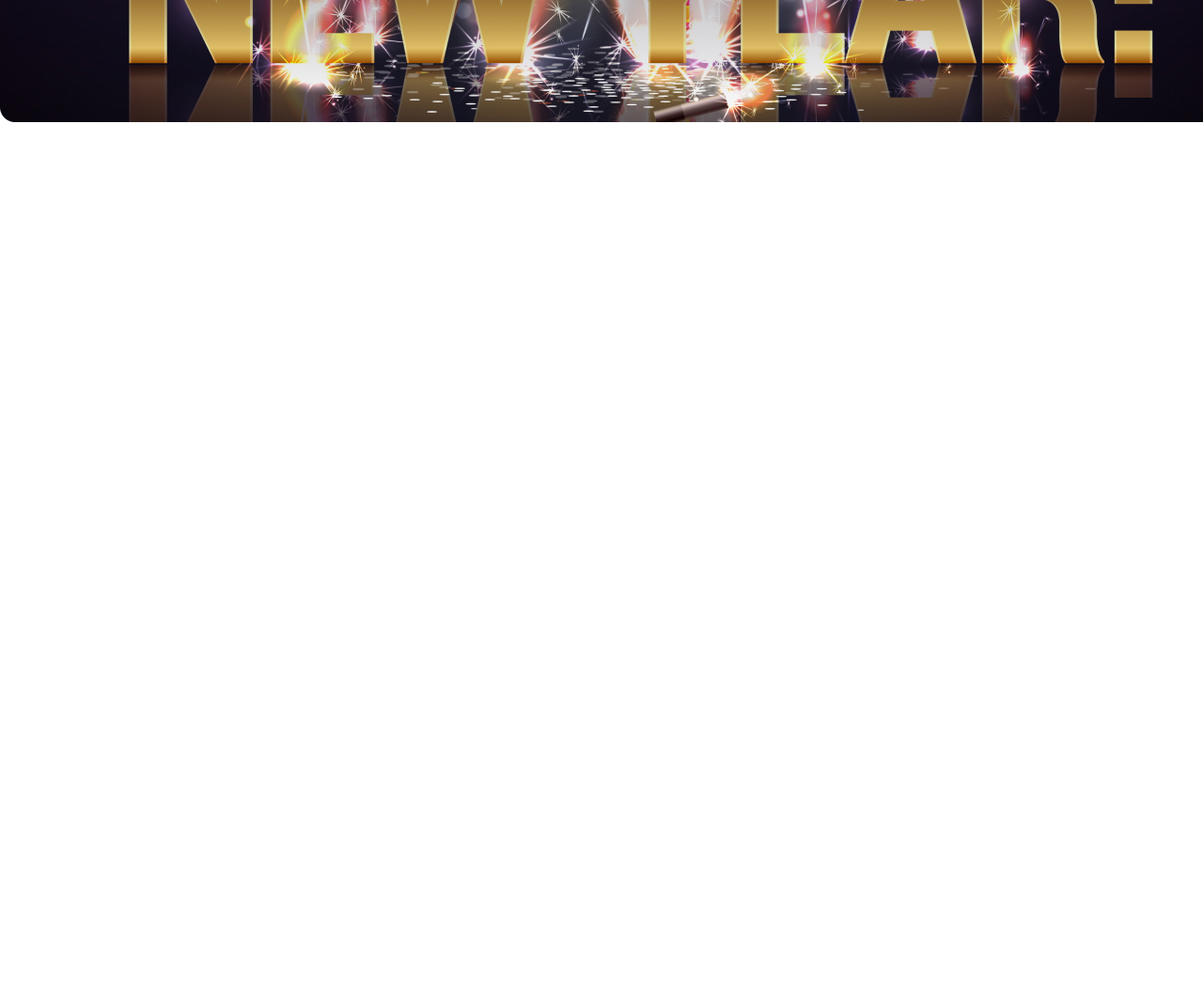
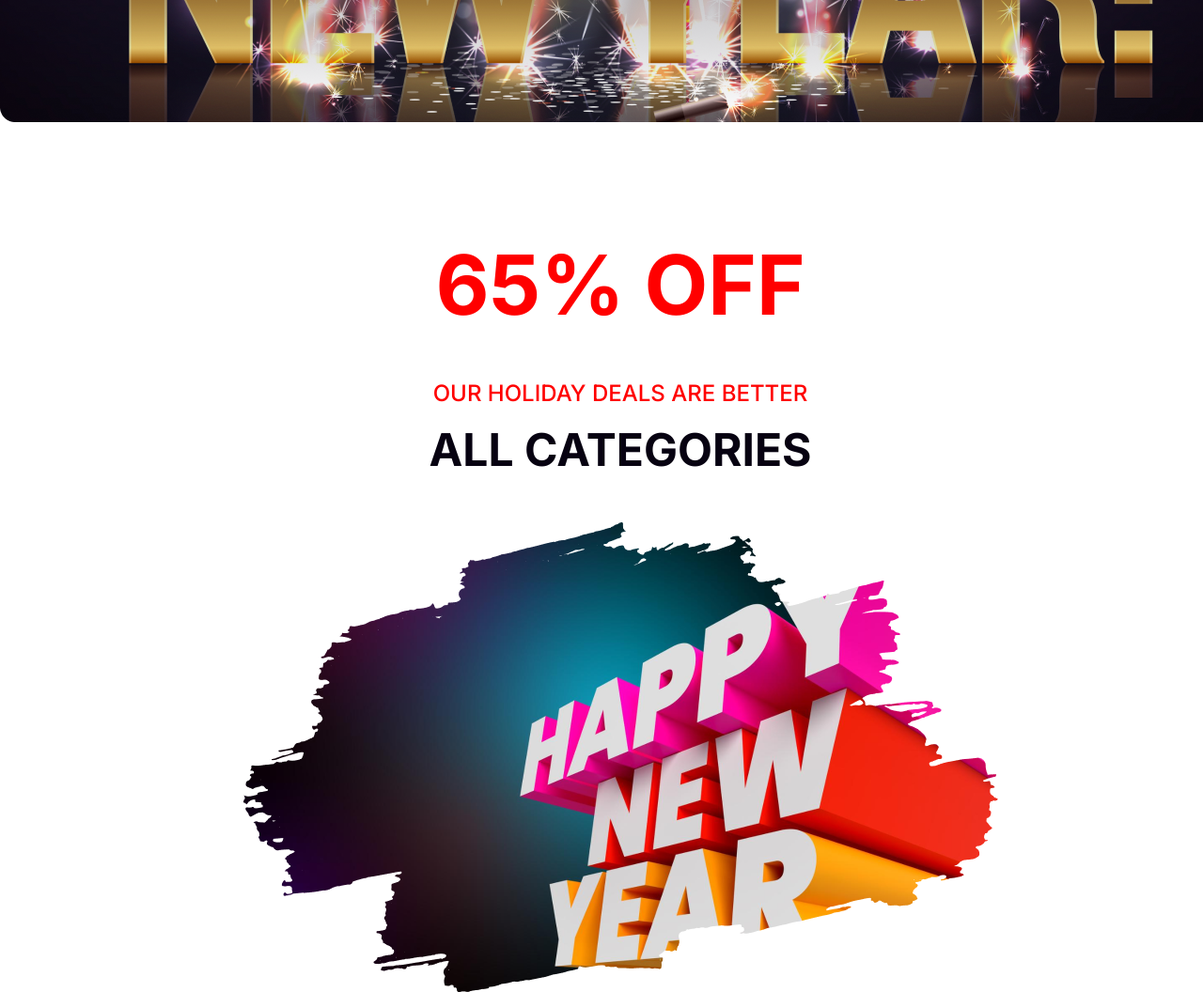
Before and after one commit to awsafur2324/new-year-template-assignment-, a plain HTML site: page index.html in a window 1280 px wide. Shown: the part 500-1556 px from the top of the page at 94% size. Before the commit the page ends 800 px from the top, so only its background shows below. Drawn offline with Linux system fonts and the light colour scheme.

Commit message:
offer section add

```diff
--- a/css/style.css
+++ b/css/style.css
@@ -9,7 +9,7 @@
 .banner {
     width: 1320px;
     height: 600px;
-    background:url('../images/darkshadow.jpg'), url('../images/Banner\ Image.png');
+    background: url('../images/darkshadow.jpg'), url('../images/Banner\ Image.png');
     background-repeat: no-repeat;
     margin: auto;
     border-radius: 5px;
@@ -39,3 +39,43 @@
     align-self: center;
     padding: 15px;
 }
+
+/* Main part */
+main {
+    width: 1320px;
+    height: auto;
+    margin: auto;
+}
+
+.offer_section {
+    display: flex;
+    flex-direction: column;
+    justify-content: center;
+    align-items: center;
+    margin-top: 120px;
+    text-align: center;
+}
+
+.offer_section h1 {
+    color: #F00;
+    font-family: Inter;
+    font-size: 88px;
+    font-weight: 700;
+    margin-bottom: 48px;
+}
+
+.offer_section p {
+    color: #F00;
+    font-family: Inter;
+    font-size: 24px;
+    font-weight: 500;
+    margin-bottom: 16px;
+}
+
+.offer_section h3 {
+    color: #070211;
+    font-family: Inter;
+    font-size: 48px;
+    font-weight: 700;
+margin-bottom: 48px;
+}
--- a/index.html
+++ b/index.html
@@ -32,7 +32,13 @@
 
     <!-- Main part  -->
     <main>
-
+        <!-- .offer_section>h1+p+h3+img -->
+        <div class="offer_section">
+            <h1>65% OFF</h1>
+            <p>OUR HOLIDAY DEALS ARE BETTER</p>
+            <h3>ALL CATEGORIES</h3>
+            <img src="images/New Year Photo.png" alt="" srcset="">
+        </div>
     </main>
 
     <!-- fototer part -->
```
